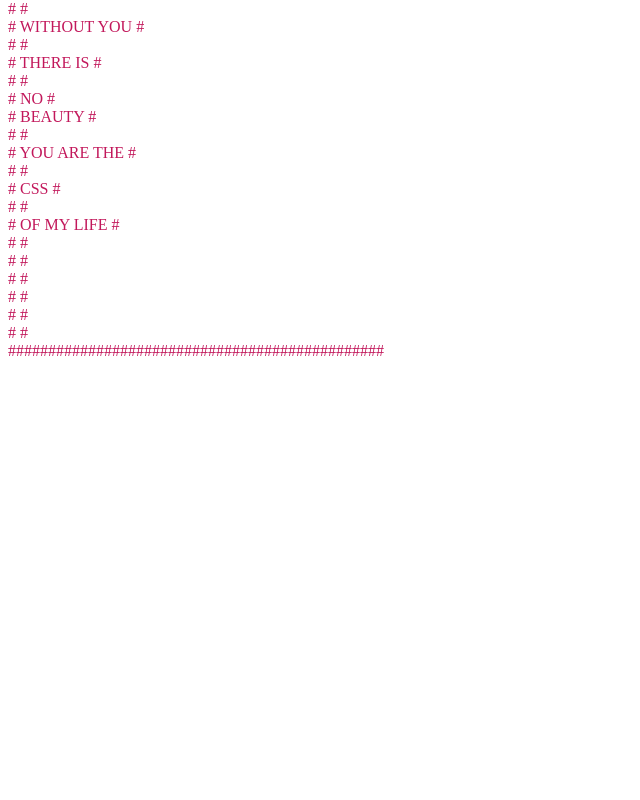
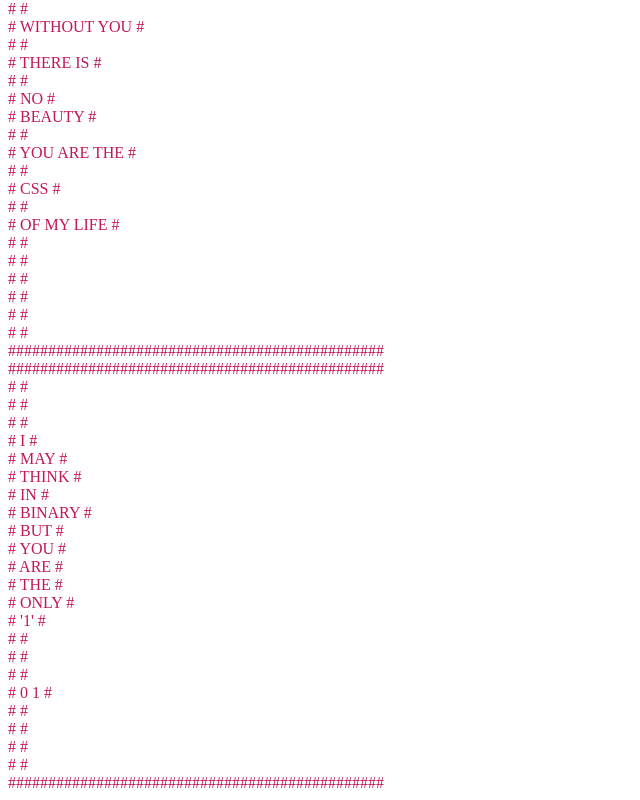
Before and after one commit to ApoorvaJu08/web-animations, a plain HTML site: page Valentine_day_card/index.html in a window 1280 px wide. Shown: the part 986-1786 px from the top of the page, without its empty margins (0-640 px from the left). Before the commit the page ends 1354 px from the top, so only its background shows below. Drawn offline with Linux system fonts and the light colour scheme.

Commit message:
added fourth part of card

```diff
--- a/Valentine_day_card/index.html
+++ b/Valentine_day_card/index.html
@@ -95,6 +95,32 @@
                     ###############################################
                 </div>
                 <!--Card-->
+                <div class="card" onclick="throwMe(this)" style="color: #c2185b;">
+                    ###############################################<br>
+                    #                                             #<br>
+                    #                                             #<br>
+                    #                                             #<br>
+                    #                       I                     #<br>
+                    #                      MAY                    #<br>
+                    #                     THINK                   #<br>
+                    #                      IN                     #<br>
+                    #                     BINARY                  #<br>
+                    #                      BUT                    #<br>
+                    #                      YOU                    #<br>
+                    #                      ARE                    #<br>
+                    #                      THE                    #<br>
+                    #                     ONLY                    #<br>
+                    #                      '1'                    #<br>
+                    #                                             #<br>
+                    #                                             #<br>
+                    #                                             #<br>
+                    #                      0 1                    #<br>
+                    #                                             #<br>
+                    #                                             #<br>
+                    #                                             #<br>
+                    #                                             #<br>
+                    ###############################################
+                </div>
             </div>
         </div>
     </body>
```
